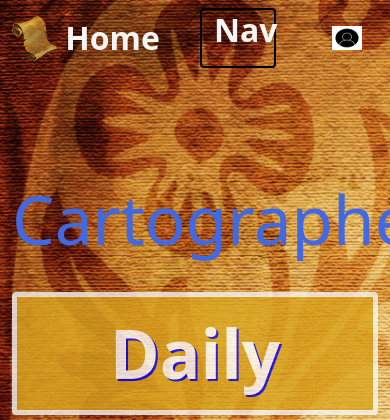
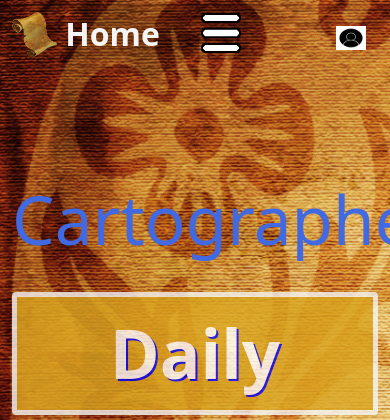
Before and after one commit to jwyatt1999/CITS3403_Cartographers, a Flask app: page / in a window 390 px wide; the page is wider, and only the part inside the window is pictured. Shown: the top 420 px of that part. Run offline with Flask 2, Linux system fonts and the light colour scheme.

Commit message:
fixed navbar toggler and other navbar issues on mobile

```diff
--- a/static/style.css
+++ b/static/style.css
@@ -83,6 +83,14 @@ body {
     color: whitesmoke !important;
     font-weight: bold;
     font-size: large;
+    z-index: 90;
+    width: fit-content;
+ }
+
+ .nav-link-profile {
+    position: fixed;
+    right: 2vw;
+    top: 2vh;
  }
 
  .navbar-brand {
@@ -92,8 +100,6 @@ body {
  }
 
  .navbar-toggler {
-    border-color: black;
-    border-width: 2px;
     text-align: center;
  }
 
--- a/templates/base.html
+++ b/templates/base.html
@@ -29,16 +29,17 @@
     <nav class="navbar navbar-expand-lg">
         <div class="container-fluid">
 
+            <div class="d-lg-flex">
                     <!--Cartographers branding and initials on top left of page-->
                 <a class="navbar-brand" href="/">
                     <!--Source: https://www.pinterest.es/pin/296463587957508615/-->
-                <img src="{{url_for('static', filename = 'images/scroll_icon_mainpage.png')}}" alt="" width="45" height="45" class="d-inline-block align-text-top">
+                    <img src="{{url_for('static', filename = 'images/scroll_icon_mainpage.png')}}" alt="scroll" width="45" height="45" class="d-inline-block align-text-top">
                     Home
                 </a>
 
                 <!--Code to make navbar responsive on mobile devices-->
                 <button class="navbar-toggler navbar-brand" type="button" data-bs-toggle="collapse" data-bs-target="#navbarTogglerDemo03" aria-controls="navbarTogglerDemo03" aria-expanded="false" aria-label="Toggle navigation">
-                <span class="navbar-toggler-icon">Nav</span>
+                    <span class="navbar-toggler-icon"><img src="{{url_for('static', filename = 'images/NavbarToggler.png')}}" alt="navbar toggler" width="40" height="40"></span>
                 </button>
 
                 <!--Menu that contains links to Credits, Rules, Leaderboard and Login/Logout Button-->
@@ -55,14 +56,15 @@
                     </div>
                 </div>
 
+            </div>
 
             <!--Profile Button-->
             {% if user.is_authenticated %}
-            <a class="nav-link" href="{{url_for('user', username = current_user.username)}}">
+            <a class="nav-link nav-link-profile" href="{{url_for('user', username = current_user.username)}}">
                 <img src="{{url_for('static', filename = 'images/1_ksb_64_generated.jpg')}}" alt="profile icon" width="30" height="24" class="d-inline-block align-text-top">
             </a>
             {% else %}
-            <a class="nav-link" href="{{url_for('login')}}">
+            <a class="nav-link nav-link-profile" href="{{url_for('login')}}">
                 <img src="{{url_for('static', filename = 'images/1_ksb_64_generated.jpg')}}" alt="profile icon" width="30" height="24" class="d-inline-block align-text-top">
             </a>
             {% endif %}
```
Also changed, not shown: static/images/NavbarToggler.png (added). Lines whose indentation alone changed are shown as unchanged.
